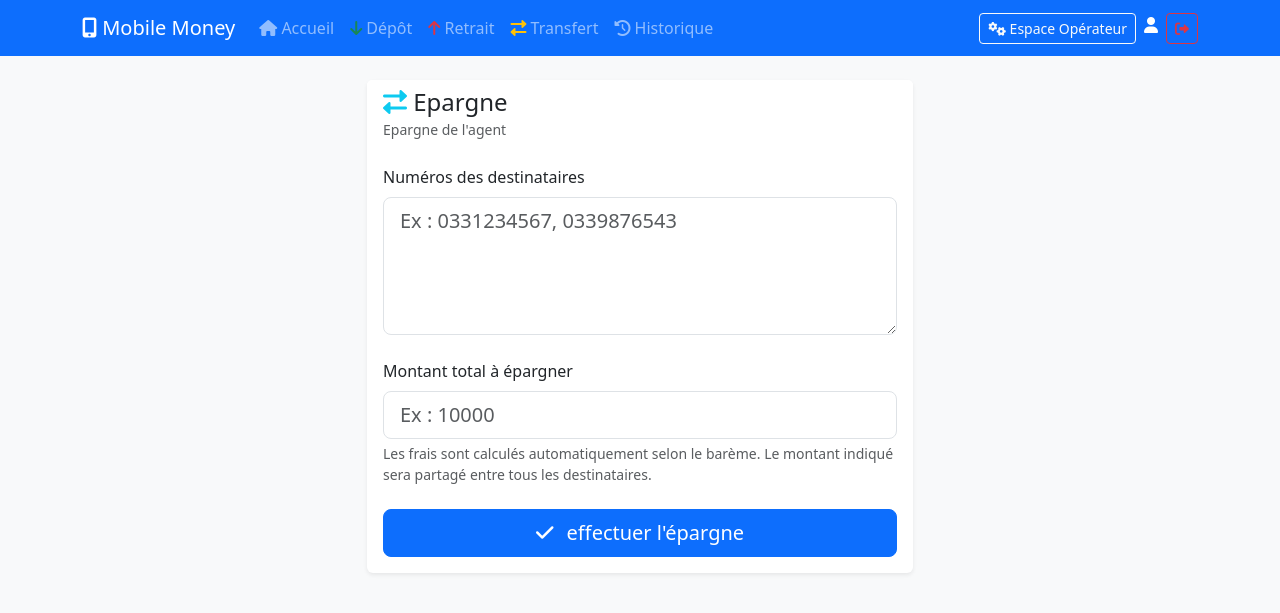
After one commit to LIA4318/examen-final-S4, a CodeIgniter 4 app: template app/Views/client/épargne.php in a window 1280 px wide. The commit adds this page. Shown: the top 613 px of the page. Run offline with PHP 8.4 and a stand-in for CodeIgniter, Linux system fonts and the light colour scheme; the template is opened without the code that fills it, so the values that code supplies are empty; some libraries are stand-ins or nearby versions.

Commit message:
aléas ETU004164

```diff
--- a/app/Config/Routes.php
+++ b/app/Config/Routes.php
@@ -16,6 +16,10 @@ $routes->set404Override();
 $routes->setAutoRoute(true);
 
 $routes->get('/', 'Home::index');
+$routes->get('getClient', 'ApiOperateur::getClient');
+$routes->get('getClient/(:segment)', 'ApiOperateur::getClient/$1');
+$routes->get('home/getClient', 'ApiOperateur::getClient');
+$routes->get('home/getClient/(:segment)', 'ApiOperateur::getClient/$1');
 
 // ============================================
 // ROUTES OPÉRATEUR
--- a/app/Controllers/ApiOperateur.php
+++ b/app/Controllers/ApiOperateur.php
@@ -43,8 +43,11 @@ class ApiOperateur extends BaseController
     /**
      * Récupérer la situation d'un client
      */
-    public function getClient($telephone)
+    public function getClient($telephone = null)
     {
+        if (!$telephone) {
+            return $this->failValidationErrors('Téléphone du client requis');
+        }
         $client = $this->clientModel->findByTelephone($telephone);
         if (!$client) {
             return $this->failNotFound('Client non trouvé');
--- /dev/null
+++ b/app/Views/client/épargne.php
@@ -0,0 +1,48 @@
+<!DOCTYPE html>
+<html lang="fr">
+<head>
+    <meta charset="UTF-8">
+    <meta name="viewport" content="width=device-width, initial-scale=1.0">
+    <title><?= $title ?? 'Transfert' ?></title>
+    <link href="https://cdn.jsdelivr.net/npm/bootstrap@5.3.0/dist/css/bootstrap.min.css" rel="stylesheet">
+    <link href="https://cdnjs.cloudflare.com/ajax/libs/font-awesome/6.0.0/css/all.min.css" rel="stylesheet">
+</head>
+<body class="bg-light">
+    <?= view('client/navbar') ?>
+
+    <div class="container mt-4">
+        <div class="row justify-content-center">
+            <div class="col-lg-6">
+                <div class="card shadow-sm border-0">
+                    <div class="card-header bg-white border-0">
+                        <h4 class="mb-0"><i class="fas fa-exchange-alt text-info"></i> Epargne</h4>
+                        <small class="text-muted">Epargne de l'agent</small>
+                    </div>
+                    <div class="card-body">
+                        <div id="result"></div>
+                        <form id="transfertForm">
+                            <div class="mb-4">
+                                <label class="form-label">Numéros des destinataires</label>
+                                <textarea name="destinataires" class="form-control form-control-lg" rows="4" placeholder="Ex : 0331234567, 0339876543" required></textarea>
+                            </div>
+
+                            <div class="mb-4">
+                                <label class="form-label">Montant total à épargner</label>
+                                <input type="number" name="montant" id="transfertMontant" class="form-control form-control-lg" placeholder="Ex : 10000" min="100" required>
+                                <div class="form-text">Les frais sont calculés automatiquement selon le barème. Le montant indiqué sera partagé entre tous les destinataires.</div>
+                            </div>
+                            <div class="mb-4">
+                                <div id="preview" class="alert alert-secondary d-none"></div>
+                            </div>
+                            <button type="submit" class="btn btn-primary btn-lg w-100">
+                                <i class="fas fa-check me-2"></i> effectuer l'épargne
+                            </button>
+                        </form>
+                    </div>
+                </div>
+            </div>
+        </div>
+    </div>
+
+</body>
+</html>
```
Also changed, not shown: app/Models/ClientModel.php (+27 -0 lines), app/Models/OperationModel.php (+17 -0 lines), base.sql (+21 -0 lines), README.md, app/Views/operateur/operateur_edit.php (line endings or trailing spaces).
